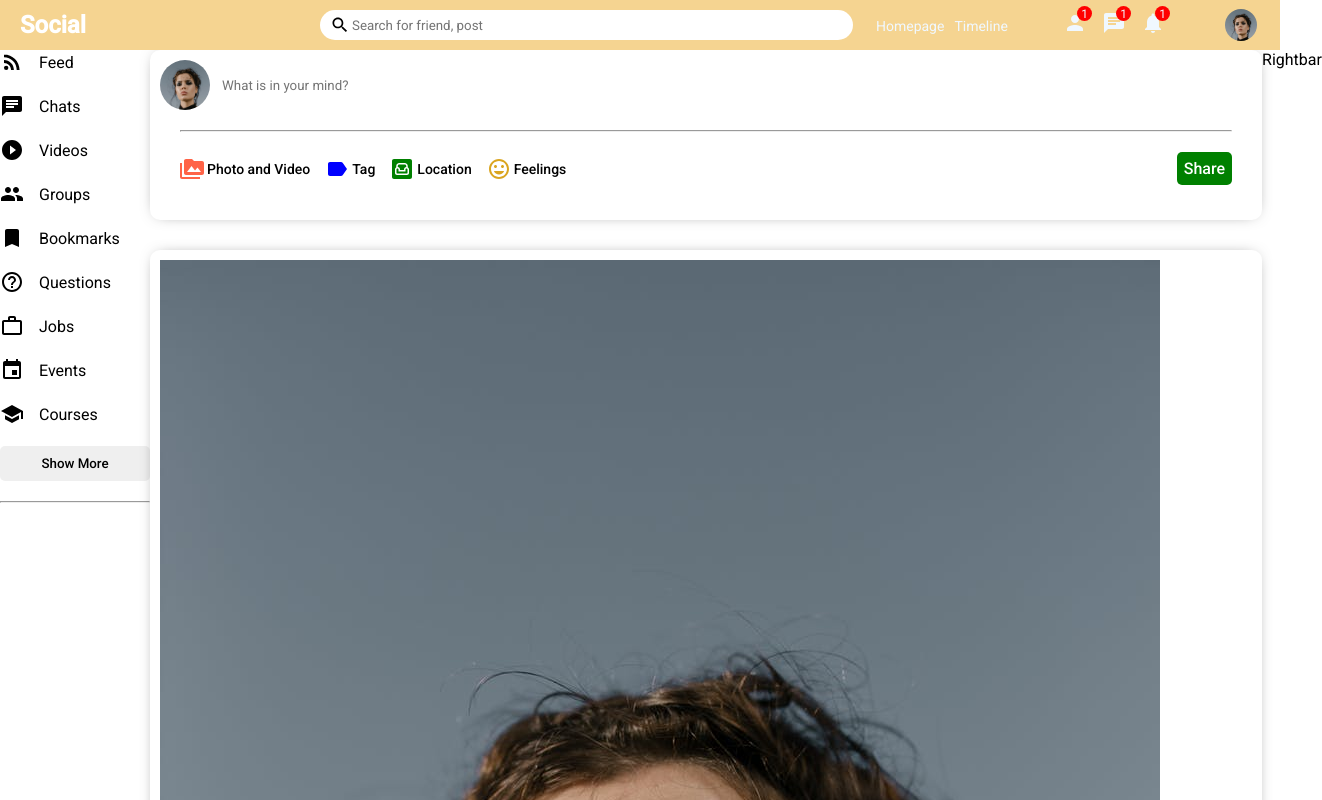
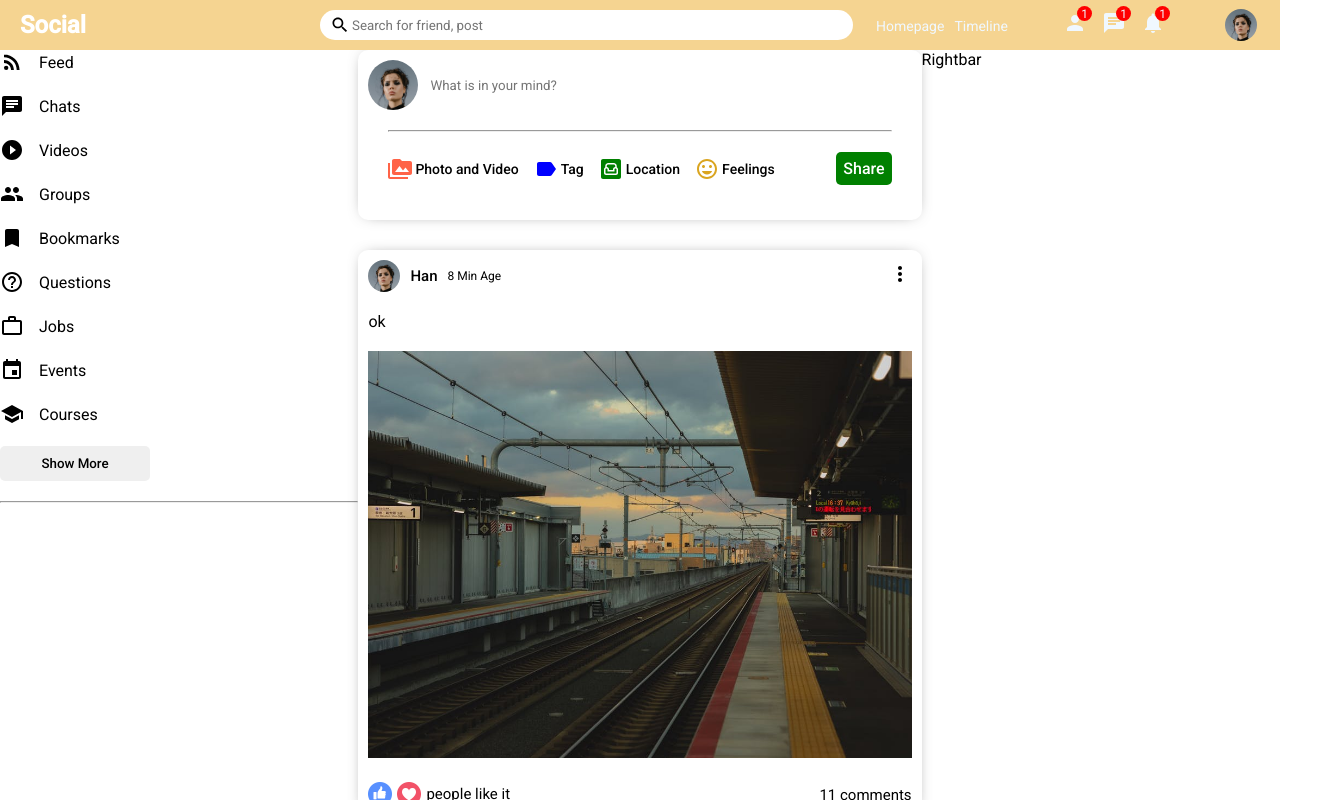
Before and after one commit to Jeungbin/chat-app-MERN_react_part, a React (Create React App) app: page / in a window 1280 px wide. Shown: the top 800 px of the page, 1322 px wide, since content can reach past the window. Built offline with nearby package versions, Linux system fonts and the light colour scheme.

Commit message:
Feed (Share, Post Components)

```diff
--- a/src/components/post/Post.jsx
+++ b/src/components/post/Post.jsx
@@ -6,7 +6,7 @@ export default function Post() {
       <div className="postWrapper">
         <div className="postTop">
           <div className="postTopLeft">
-        <img src="/assets/person/1.jpeg" alt="" className="postProfileOmg" />
+        <img src="/assets/person/1.jpeg" alt="" className="postProfileImg" />
         <span className="postUsername">Han</span>
         <span className="postDate">8 Min Age</span>
         </div>
```
